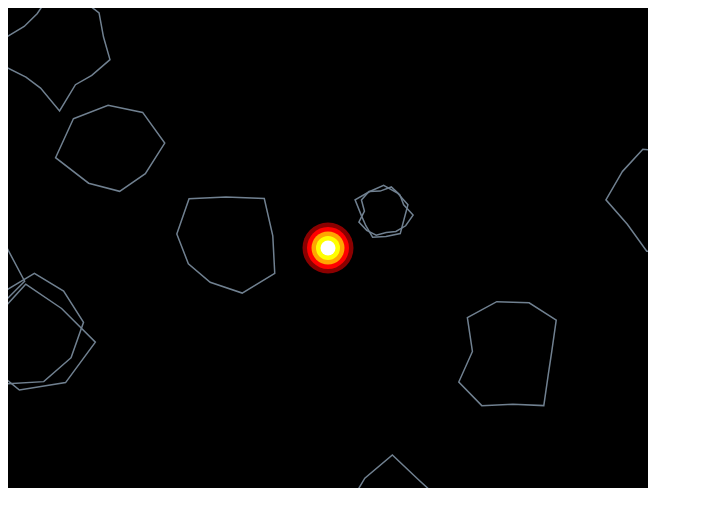
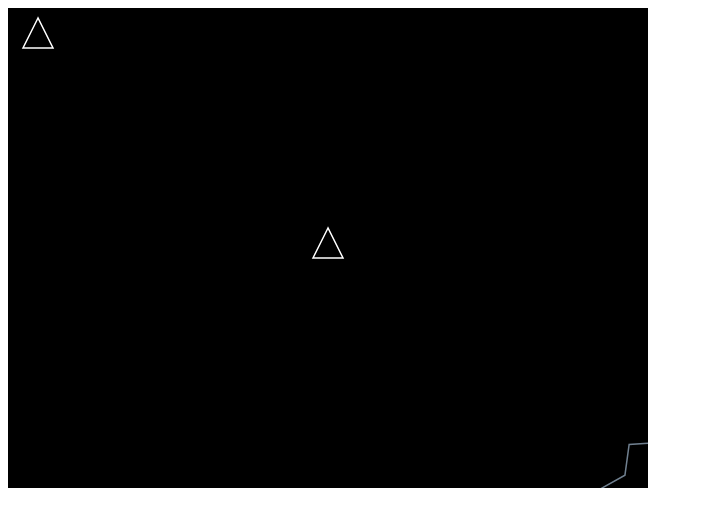
Before and after one commit to christoferpeterson/asteroids, a plain HTML site: page index.html in a window 1280 px wide. Shown: the whole page, without its empty margins (0-703 px from the left). Drawn offline with Linux system fonts and the light colour scheme.

Commit message:
Implemented lives, Added level progression, Game over and game reset added

```diff
--- a/index.html
+++ b/index.html
@@ -15,7 +15,7 @@
             const TURN_SPEED = 360; // ship turn speed in degrees per second
             const SHIP_THRUST = 5; // acceleration of ship in pixels per second per second
             const FRICTION = .7 // friction coefficient of space (0 = no friction, 1 = lots of friction)
-            const ROIDS_NUM = 10; // starting number of asteroids
+            const ROIDS_NUM = 1; // starting number of asteroids
             const ROIDS_JAG = .25; // jaggedness of the asteroids (0 = none, 1 = lots)
             const ROIDS_SIZE = 100; // starting size of asteroids in pixels
             const ROIDS_SPD = 50; // max starting speed of asteroids in pixels per second
@@ -29,17 +29,18 @@
             const LASER_SPD = 500 // speed of lasers in pixels per second
             const LASER_DIST = 0.6 // max distance laser can travel as fraction of screen width
             const LASER_EXPLODE_DUR = 0.1 // duration of laser's explosion in seconds
+            const TEXT_FADE_TIME = 2.5 // text fade time in seconds
+            const TEXT_SIZE = 40; // text font height in pixels
+            const GAME_LIVES = 1; // starting # of lives
 
             /** @type {HTMLCanvasElement} */
             var canv = document.getElementById("gameCanvas");
             var ctx = canv.getContext("2d");
 
-            // draw triangluar ship
-            var ship = newShip();
+            var level, roids, ship, text, textAlpha, lives;
 
-            // set up asteroids
-            var roids = [];
-            createAsteroidBelt();
+            // set up game parameters
+            newGame();
 
             // setup event handlers
             document.addEventListener("keydown", keyDown);
@@ -48,6 +49,23 @@
             // game loop
             setInterval(update, 1000 / FPS);
 
+            function newGame() {
+                level = 0;
+                lives = GAME_LIVES;
+                // draw triangluar ship
+                ship = newShip();
+                newLevel();
+            }
+
+            function newLevel() {
+                text = `Level ${level+1}`;
+                textAlpha = 1.0;
+
+                // set up asteroids
+                roids = [];
+                createAsteroidBelt();
+            }
+
             function toRadians(angle) {
                 return angle / 180 * Math.PI;
             }
@@ -55,7 +73,7 @@
             function createAsteroidBelt() {
                 roids = [];
                 var x, y;
-                for(var i = 0; i < ROIDS_NUM; i++) {
+                for(var i = 0; i < ROIDS_NUM + level; i++) {
                     do {
                         x = Math.floor(Math.random() * canv.width);
                         y = Math.floor(Math.random() * canv.height);
@@ -68,7 +86,18 @@
                 ship.explodeTime = Math.ceil(SHIP_EXPLODE_DUR * FPS);
             }
 
+            function gameOver() {
+                // to do: game over
+                ship.dead = true;
+                text = "Game Over";
+                textAlpha = 1.0;
+            }
+
             function keyDown(/** @type {KeyboardEvent} */ ev) {
+                if(ship.dead) {
+                    return;
+                }
+
                 switch(ev.keyCode) {
                     case 37: // left arrow (rotate ship left)
                         ship.rot = toRadians(TURN_SPEED) / FPS;
@@ -86,6 +115,10 @@
             }
 
             function keyUp(/** @type {KeyboardEvent} */ ev) {
+                if(ship.dead) {
+                    return;
+                }
+
                 switch(ev.keyCode) {
                     case 37: // left arrow (stop rotate ship left)
                         ship.rot = 0;
@@ -118,7 +151,8 @@
                     blinkTime: Math.ceil(SHIP_BLINK_DUR * FPS),
                     blinkNum: Math.ceil(SHIP_INV_DUR / SHIP_BLINK_DUR),
                     canShoot: true,
-                    lasers: []
+                    lasers: [],
+                    dead: false
                 };
             }
 
@@ -140,11 +174,12 @@
             }
 
             function newAsteroid(x, y, r) {
+                var lvlMult = 1 + 0.1 * level;
                 var roid = {
                     x: x,
                     y: y,
-                    xv: Math.random() * ROIDS_SPD / FPS * (Math.random() < .5 ? 1 : -1),
-                    yv: Math.random() * ROIDS_SPD / FPS * (Math.random() < .5 ? 1 : -1),
+                    xv: Math.random() * ROIDS_SPD * lvlMult / FPS * (Math.random() < .5 ? 1 : -1),
+                    yv: Math.random() * ROIDS_SPD * lvlMult / FPS * (Math.random() < .5 ? 1 : -1),
                     r: r,
                     a: Math.random() * Math.PI * 2, // in radians
                     vert: Math.floor(Math.random() * (ROIDS_VERT + 1) + ROIDS_VERT / 2),
@@ -174,6 +209,12 @@
                 }
 
                 roids.splice(index, 1);
+
+                // new level when no more asteroids
+                if(roids.length == 0) {
+                    level++;
+                    newLevel();
+                }
             }
 
             function distBetweenPoints(x1, y1, x2, y2) {
@@ -198,9 +239,9 @@
 
                 if(exploding) {
                     drawExplosion();
-                } else {
+                } else if(!ship.dead) {
                     if(blinkOn) {
-                        drawShip();
+                        drawPlayerShip();
                     }
                     if(ship.blinkNum > 0) {
                         // reduce blink time
@@ -221,6 +262,24 @@
                 // draw asteroids
                 for(var i = 0; i < roids.length; i++) {
                     drawAsteroid(roids[i]);
+                }
+
+                if(textAlpha > 0) {
+                    ctx.textAlign = "center";
+                    ctx.textBaseline = "middle";
+                    ctx.fillStyle = `rgba(255,255,255,${textAlpha})`;
+                    ctx.font = `small-caps ${TEXT_SIZE}px mono`;
+                    ctx.fillText(text, canv.width / 2, canv.height * .75);
+                    textAlpha -= (1.0 / TEXT_FADE_TIME / FPS);
+                } else if(ship.dead) {
+                    newGame();
+                }
+
+                // draw remaining lives
+                var lifeColor;
+                for (let i = 0; i < lives; i++) {
+                    lifeColor = exploding && i == lives - 1 ? "red" : "white";
+                    drawShip(SHIP_SIZE + i * SHIP_SIZE * 1.2, SHIP_SIZE, toRadians(90), lifeColor);
                 }
 
                 // detect laser hits on asteroid
@@ -246,8 +305,7 @@
                 }
 
                 if(!exploding) {
-
-                    if(ship.blinkNum == 0) {
+                    if(ship.blinkNum == 0 && !ship.dead) {
                         // check for asteroid collisions
                         for (let i = 0; i < roids.length; i++) {
                             if(distBetweenPoints(ship.x, ship.y, roids[i].x, roids[i].y) < ship.r + roids[i].r) {
@@ -267,7 +325,12 @@
                 } else {
                     ship.explodeTime--;
                     if(ship.explodeTime <= 0) {
+                        lives--;
+                        if(lives == 0) {
+                            gameOver();
+                        } else {
                             ship = newShip();
+                        }
                     }
                 }
 
@@ -351,58 +414,65 @@
                 drawCircle(ship.x, ship.y, ship.r * .5, "", "white");
             }
 
-            function drawShip() {
+            function drawShip(x, y, a, color = "white") {
                 // draw ship
-                ctx.strokeStyle = "white";
+                ctx.strokeStyle = color;
                 ctx.lineWidth = SHIP_SIZE * .05;
                 ctx.beginPath();
                 ctx.moveTo( // nose of ship
-                    ship.x + 4 / 3 * ship.r * Math.cos(ship.a),
-                    ship.y - 4 / 3 * ship.r * Math.sin(ship.a)
+                    x + 4 / 3 * ship.r * Math.cos(a),
+                    y - 4 / 3 * ship.r * Math.sin(a)
                 );
                 ctx.lineTo( /// rear left
-                    ship.x - ship.r * (2 / 3 * Math.cos(ship.a) + Math.sin(ship.a)),
-                    ship.y + ship.r * (2 / 3 * Math.sin(ship.a) - Math.cos(ship.a))
+                    x - ship.r * (2 / 3 * Math.cos(a) + Math.sin(a)),
+                    y + ship.r * (2 / 3 * Math.sin(a) - Math.cos(a))
                 );
 
                 ctx.lineTo( /// rear left
-                    ship.x - ship.r * (2 / 3 * Math.cos(ship.a) - Math.sin(ship.a)),
-                    ship.y + ship.r * (2 / 3 * Math.sin(ship.a) + Math.cos(ship.a))
+                    x - ship.r * (2 / 3 * Math.cos(a) - Math.sin(a)),
+                    y + ship.r * (2 / 3 * Math.sin(a) + Math.cos(a))
                 );
                 ctx.closePath();
                 ctx.stroke();
+            }
 
-                if(ship.thrusting) {
+            function drawThrust(x, y, a) {
                 // draw thruster
                 ctx.strokeStyle = "pink";
                 ctx.fillStyle = "blue";
                 ctx.lineWidth = SHIP_SIZE * .1;
                 ctx.beginPath();
                 ctx.moveTo( // rear left
-                        ship.x - ship.r * (2 / 3 * Math.cos(ship.a) + .5 * Math.sin(ship.a)),
-                        ship.y + ship.r * (2 / 3 * Math.sin(ship.a) - .5 * Math.cos(ship.a))
+                    x - ship.r * (2 / 3 * Math.cos(a) + .5 * Math.sin(a)),
+                    y + ship.r * (2 / 3 * Math.sin(a) - .5 * Math.cos(a))
                 );
                 ctx.lineTo( // rear center (behind ship)
-                        ship.x - ship.r * 6 / 3 * Math.cos(ship.a),
-                        ship.y + ship.r * 6 / 3 * Math.sin(ship.a)
+                    x - ship.r * 6 / 3 * Math.cos(a),
+                    y + ship.r * 6 / 3 * Math.sin(a)
                 );
 
                 ctx.lineTo( /// rear left
-                        ship.x - ship.r * (2 / 3 * Math.cos(ship.a) - .5 * Math.sin(ship.a)),
-                        ship.y + ship.r * (2 / 3 * Math.sin(ship.a) + .5 * Math.cos(ship.a))
+                    x - ship.r * (2 / 3 * Math.cos(a) - .5 * Math.sin(a)),
+                    y + ship.r * (2 / 3 * Math.sin(a) + .5 * Math.cos(a))
                 );
                 ctx.closePath();
                 ctx.fill();
                 ctx.stroke();
             }
 
+            function drawPlayerShip() {
+                drawShip(ship.x, ship.y, ship.a);
+                if(ship.thrusting) {
+                    drawThrust(ship.x, ship.y, ship.a);
+                }
+
                 if(SHOW_CENTER_DOT) {
                     ctx.fillStyle = "red";
-                    ctx.fillRect(ship.x - 1, ship.y - 1, 2, 2);
+                    ctx.fillRect(x - 1, y - 1, 2, 2);
                 }
 
                 if(SHOW_BOUNDING) {
-                    drawCircle(ship.x, ship.y, ship.r, "lime", "");
+                    drawCircle(x, y, ship.r, "lime", "");
                 }
             }
 
```
Lines whose indentation alone changed are shown as unchanged.
